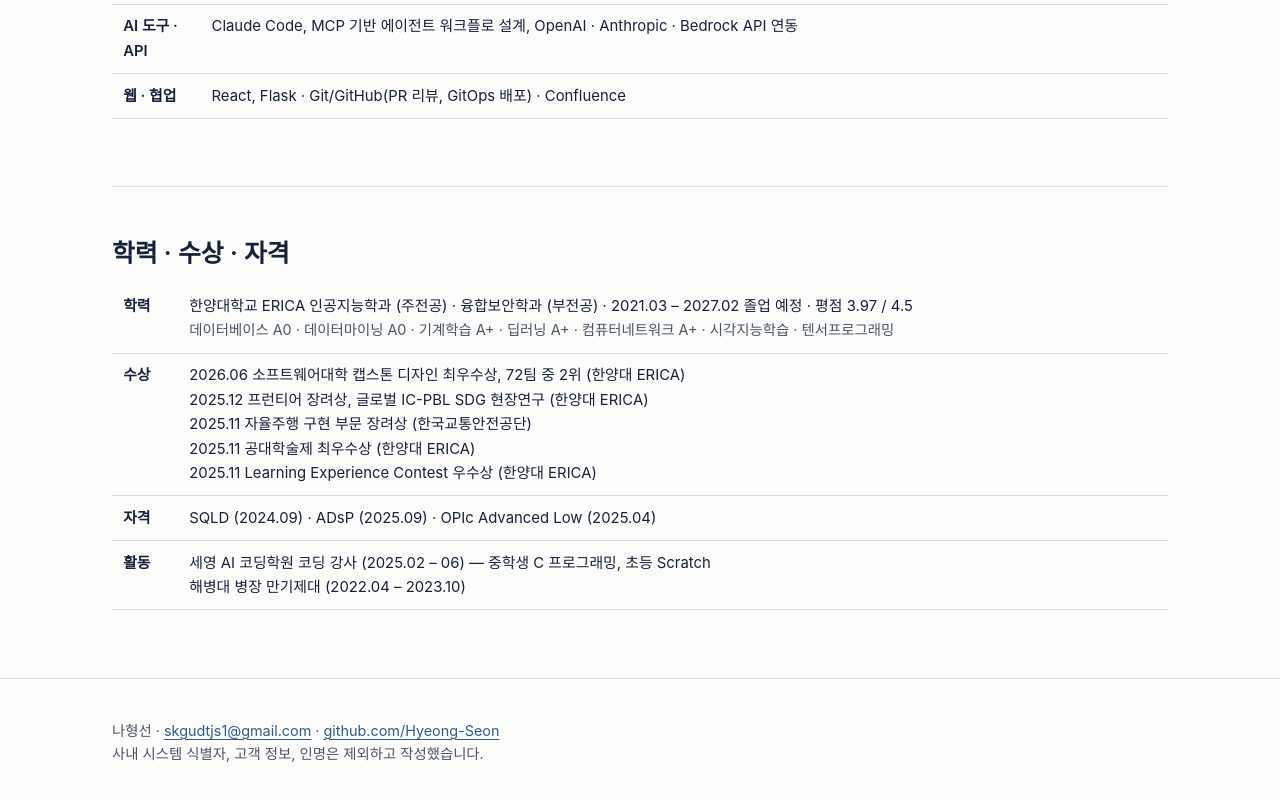
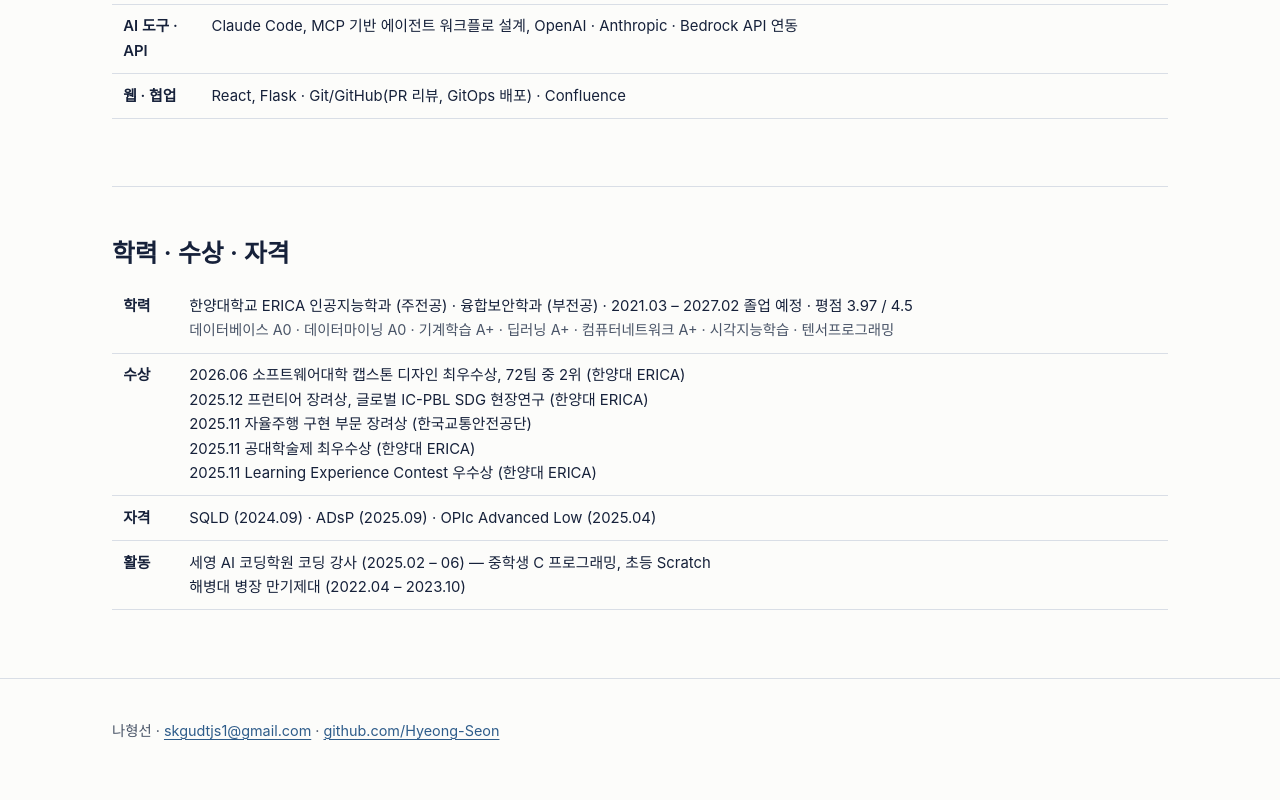
Before and after one commit to Hyeong-Seon/Hyeong-Seon.github.io, a plain HTML site: page index.html in a window 1280 px wide. Shown: the part 4742-5542 px from the top of the page. Drawn offline with Linux system fonts and the light colour scheme; a web font is replaced by a local one.

Commit message:
Update index.html

```diff
--- a/index.html
+++ b/index.html
@@ -300,7 +300,6 @@ footer{padding:2.5rem 0 3.5rem;border-top:1px solid var(--line);font-size:.9rem;
 <footer>
   <div class="wrap">
     나형선 · <a href="mailto:skgudtjs1@gmail.com">skgudtjs1@gmail.com</a> · <a href="https://github.com/Hyeong-Seon">github.com/Hyeong-Seon</a><br>
-    <span class="small">사내 시스템 식별자, 고객 정보, 인명은 제외하고 작성했습니다.</span>
   </div>
 </footer>
 
```
